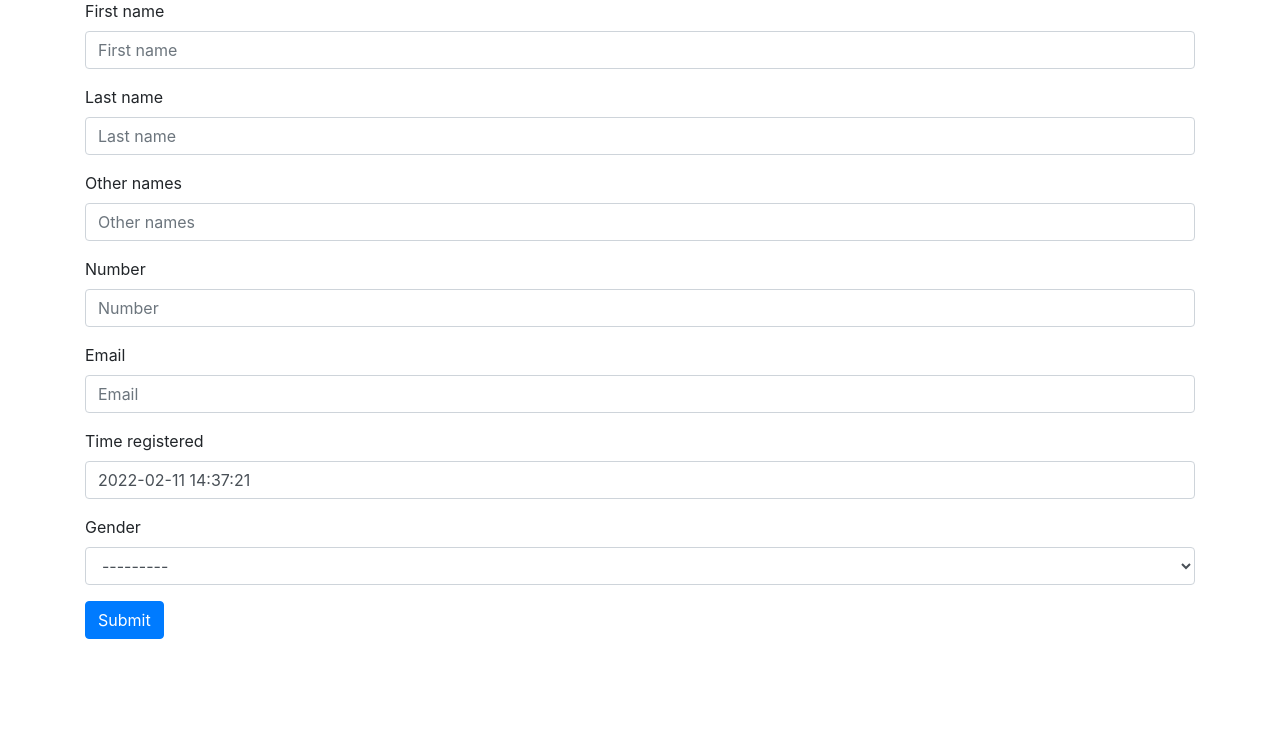
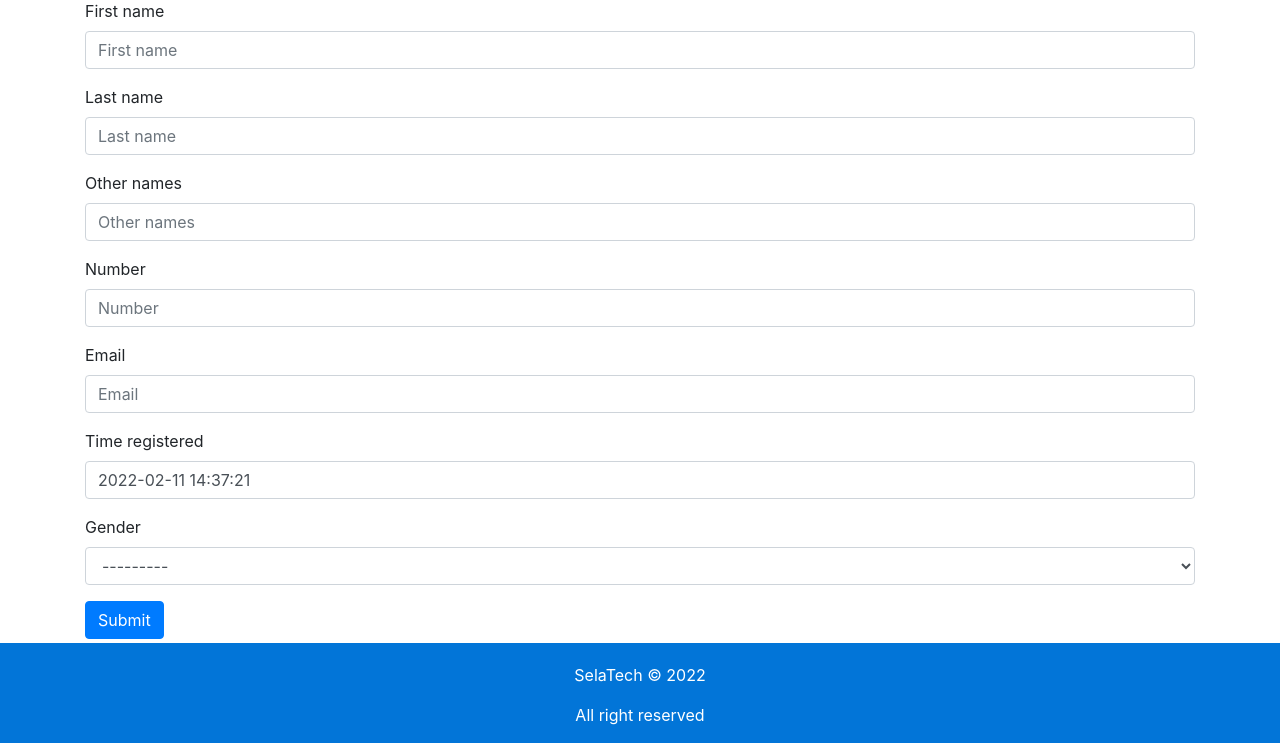
Before and after one commit to Selasi3/user-registration-system, a Django app: page /add/ in a window 1280 px wide. Shown: the part 57-800 px from the top of the page. Run offline with Django 3.2, Linux system fonts and the light colour scheme; some libraries are stand-ins or nearby versions.

Commit message:
added css file and added the footer design

```diff
--- /dev/null
+++ b/mainapp/static/css/style.css
@@ -0,0 +1,17 @@
+h2{
+    text-align: center;
+    color:blue;
+}
+
+.footer{
+    padding-top: 20px;
+    position:fixed;
+    left:0;
+    bottom:0;
+    width:100%;
+    background-color: #0275d8;
+    color: white;
+    text-align: center;
+    margin-bottom: 0px;
+
+}
--- a/mainapp/templates/base.html
+++ b/mainapp/templates/base.html
@@ -1,4 +1,5 @@
 {% load bootstrap4 %}
+{% load static %}
 {% bootstrap_css %}
 {% bootstrap_jquery %}
 {% bootstrap_javascript %}
@@ -8,6 +9,7 @@
     <meta charset="UTF-8">
     <meta http-equiv="X-UA-Compatible" content="IE=edge">
     <meta name="viewport" content="width=device-width, initial-scale=1.0">
+   <link rel="stylesheet" type="text/css" href="{% static 'css/style.css' %}">
     <title>Registration System</title>
 </head>
 <nav class="navbar navbar-expand-lg navbar-dark  bg-primary">
@@ -32,5 +34,28 @@
 <body>
   {% block content %}
   {% endblock content %}
+
+
+      <div class="footer">
+        <div class="row">
+          <div class="col">
+            <p class="text-center">  SelaTech &copy; 2022</p>
+            <p>All right reserved</p>
+          </div>
+        </div>
+
+      </div>
+
+
+
+
+
+
+
+
 </body>
+
+
+
+
 </html>
--- a/mainapp/templates/delete.html
+++ b/mainapp/templates/delete.html
@@ -1,12 +1,13 @@
 {% extends 'base.html' %}
 {% load bootstrap4 %}
+
 
 {% block content %}
 <section>
 
 
-<div class="container">
-       <div class="row text-center">
+<div class="container h-100">
+       <div class="row align-items-center postion-form">
         <form method="post" class="post-form">
             {% csrf_token %}
             <h2>Are you sure you want to delete?</h2>
--- a/registration/settings.py
+++ b/registration/settings.py
@@ -10,6 +10,7 @@ For the full list of settings and their values, see
 https://docs.djangoproject.com/en/3.2/ref/settings/
 """
 
+import os
 from pathlib import Path
 
 # Build paths inside the project like this: BASE_DIR / 'subdir'.
@@ -120,6 +121,7 @@ USE_TZ = True
 # https://docs.djangoproject.com/en/3.2/howto/static-files/
 
 STATIC_URL = '/static/'
+STATIC_ROOT = os.path.join(BASE_DIR,'static')
 
 # Default primary key field type
 # https://docs.djangoproject.com/en/3.2/ref/settings/#default-auto-field
```
